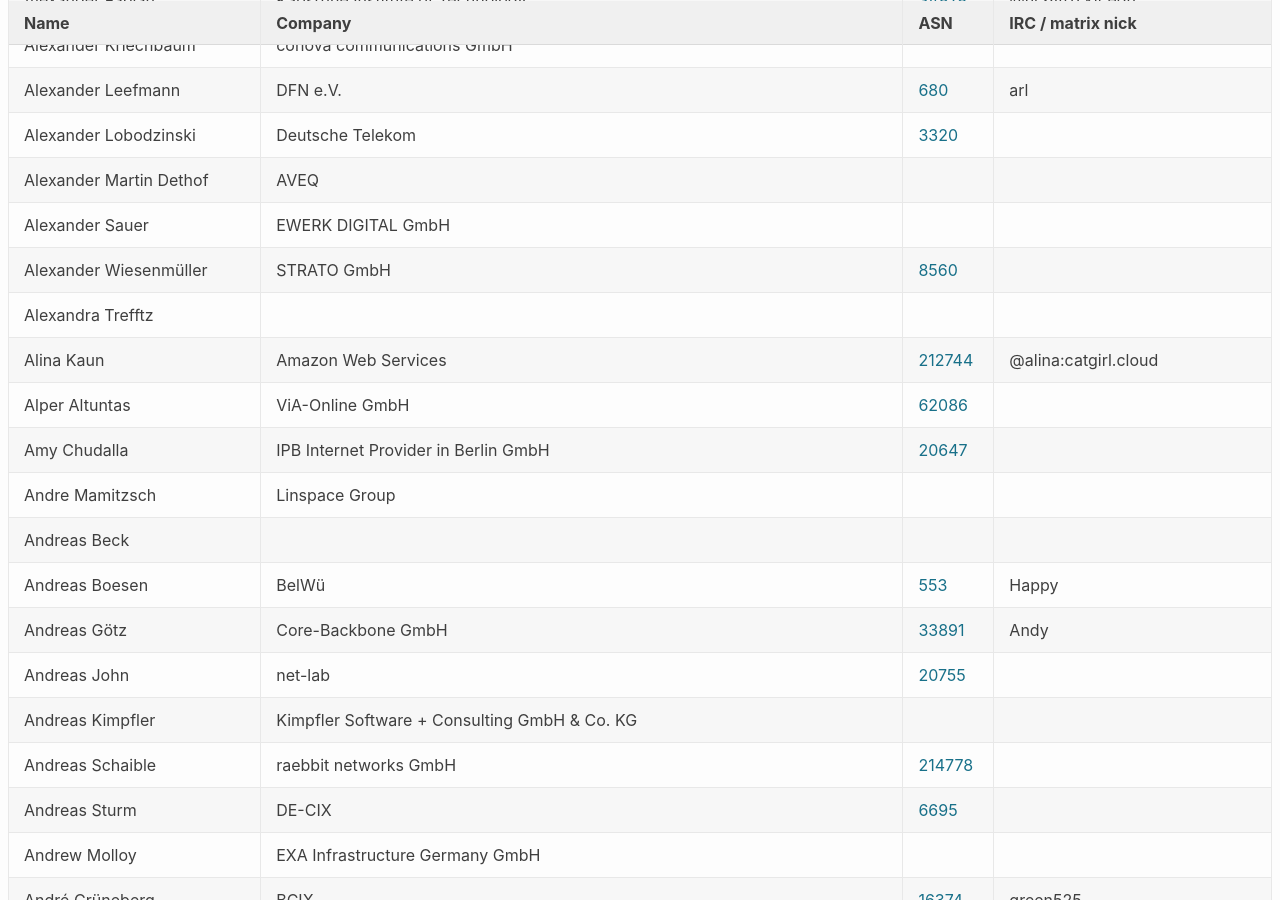
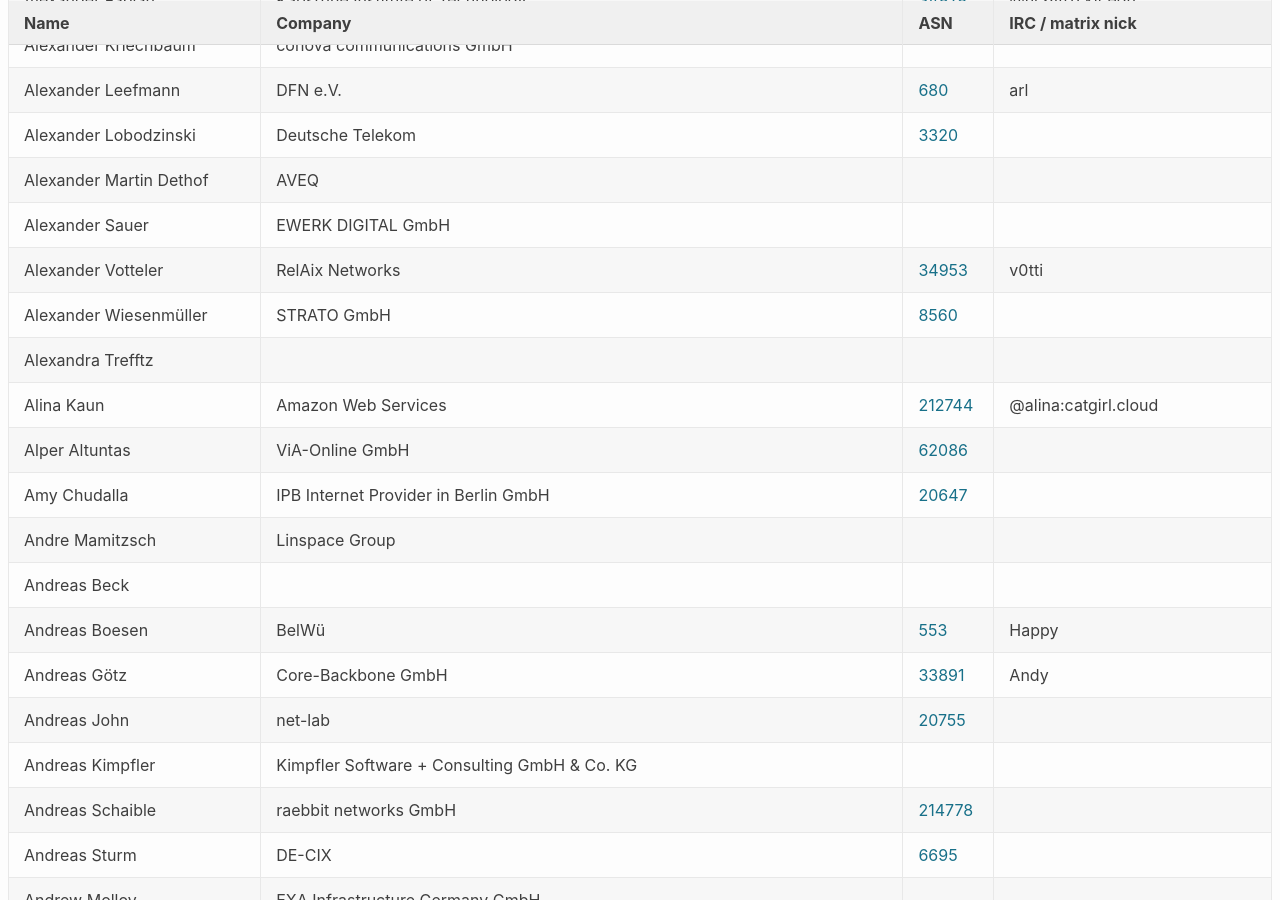
Before and after one commit to denog/pretix-attendeelist, a Jekyll site: the page built from denog17/index.markdown, in a window 1280 px wide and 900 px high, scrolled down 424 px. Built offline with Jekyll 4.4.1, drawn with Linux system fonts in a browser that asks for light colours; some of the changed text lies outside the part shown.

Commit message:
Latest data: Mon Sep  1 05:47:59 UTC 2025

```diff
--- a/_data/attendees_denog17_onsite.json
+++ b/_data/attendees_denog17_onsite.json
@@ -60,6 +60,12 @@
     "asn": null
   },
   {
+    "name": "Alexander Votteler",
+    "company": "RelAix Networks",
+    "irc": "v0tti",
+    "asn": "34953"
+  },
+  {
     "name": "Alexander Wiesenmüller",
     "company": "STRATO GmbH",
     "irc": null,
@@ -834,6 +840,12 @@
     "asn": null
   },
   {
+    "name": "Jennifer Graul",
+    "company": "RelAix Networks",
+    "irc": "netali",
+    "asn": "34953"
+  },
+  {
     "name": "Jenny Danzmayr",
     "company": "iSystems",
     "irc": "Scientress",
```
